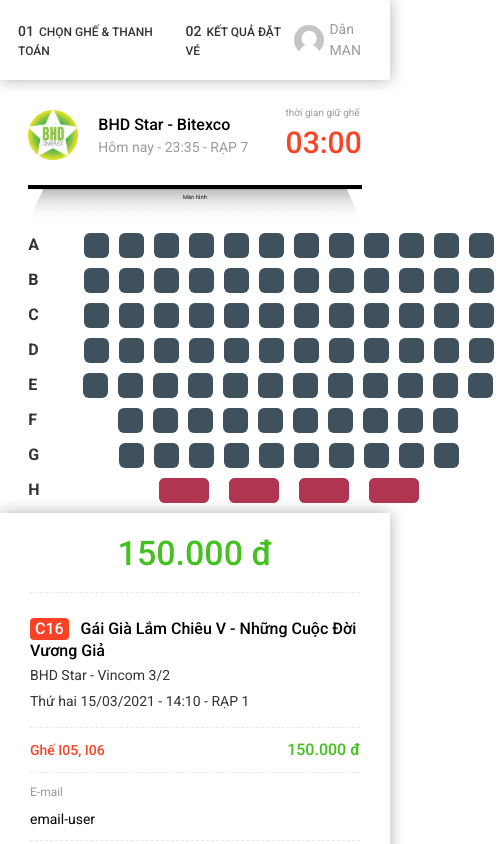
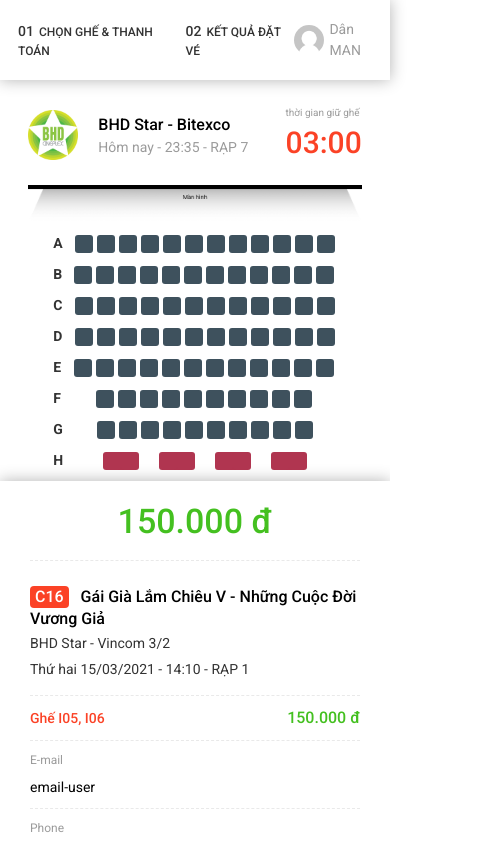
Before and after one commit to Thanhdan0811/tix-clone-react, a React (Create React App) app: page / in a window 390 px wide. Shown: the top 844 px of the page, 499 px wide, since content can reach past the window. Built offline with nearby package versions, Linux system fonts and the light colour scheme.

Commit message:
layout mobile checkout

```diff
--- a/src/components/checkout/index.css
+++ b/src/components/checkout/index.css
@@ -329,4 +329,15 @@
     .step-number {
         font-size: 14px;
     }
+    /* seats */
+    .seats-row {
+        margin-right: 10px;
+        font-size: 14px;
+    }
+    .seat {
+        width: 18px;
+        height: 18px;
+        margin: 0 2px;
+        border-radius: 3px;
+    }
 }
```
